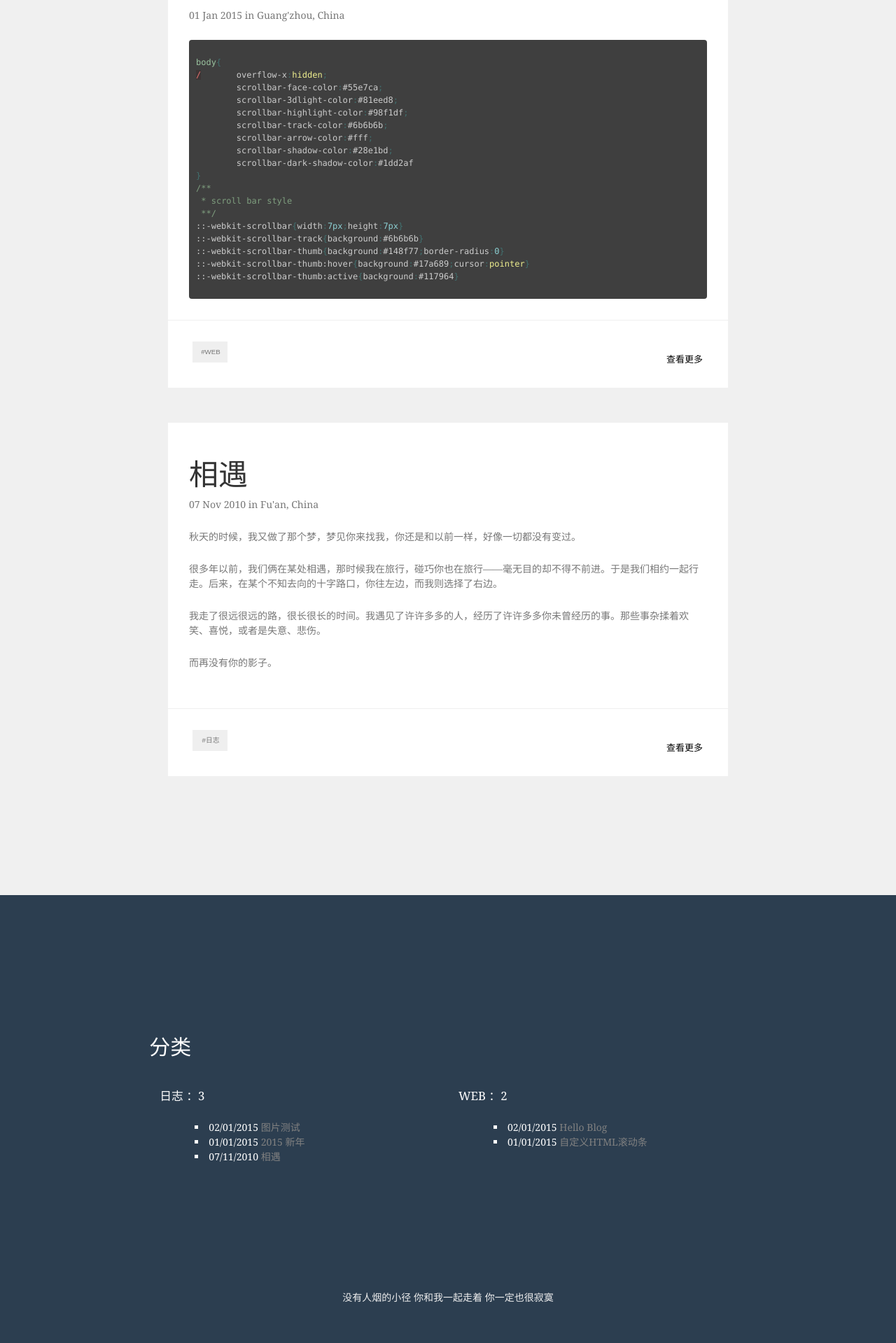
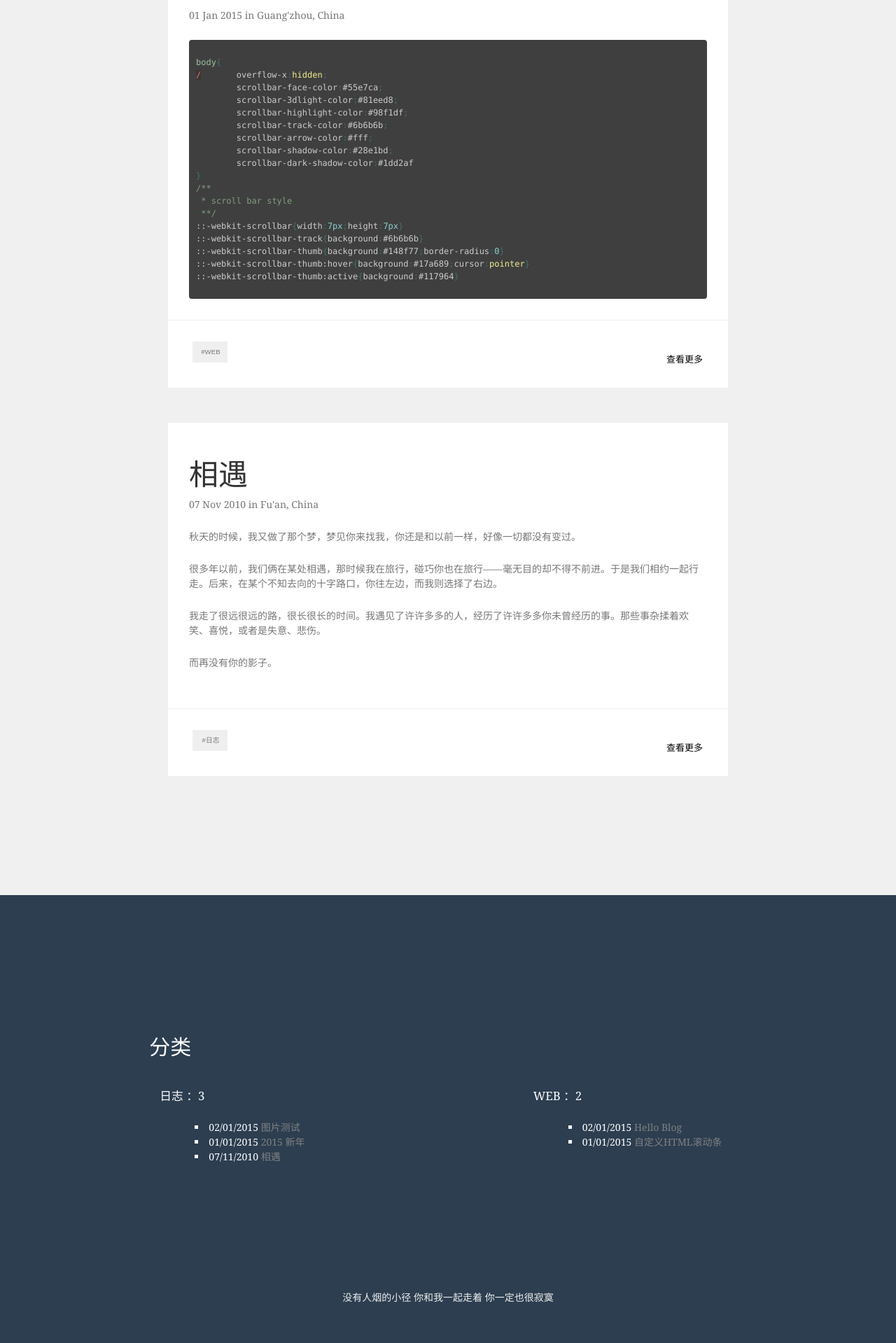
Before and after one commit to inexistence/inexistence.github.io, a Jekyll site: the page built from index.html, in a window 1280 px wide. Shown: the part 3480-5399 px from the top of the page at 70% size. Built offline with Jekyll 4.4.1, drawn with Linux system fonts in a browser that asks for light colours; Markdown is read by kramdown in place of the engine named in the settings; the list of posts is cut into pages by our own code.

Commit message:
set offset

```diff
--- a/index.html
+++ b/index.html
@@ -70,12 +70,12 @@ subtitle: 起风了，唯有努力生存。
 </div>
 <div class="container-fluid" style="background-color:#2c3e50;padding:180px 0;color:#FFF;">
 	<div class="row" style="margin: 0;">
-		<h2 class="col-sm-offset-2 col-md-offset-2" style="color:#FFF;">分类</h2>
+		<h2 class="col-sm-offset-2 col-md-offset-2 col-xs-offset-1" style="color:#FFF;">分类</h2>
 		{% for category in site.categories %}
 		{% if forloop.index0 == 0 %}
-		<div class="col-sm-4 col-md-4 col-sm-offset-2 col-md-offset-2" style="">
+		<div class="col-sm-4 col-md-4 col-sm-offset-2 col-md-offset-2 col-xs-offset-1" style="">
 		{% else %}
-		<div class="col-sm-4 col-md-4" style="">
+		<div class="col-sm-4 col-md-4 col-xs-offset-1" style="">
 		{% endif %}
 
 			<h3>{{ category | first }} ：</span>{{ category | last | size }}</span></h3>
```
